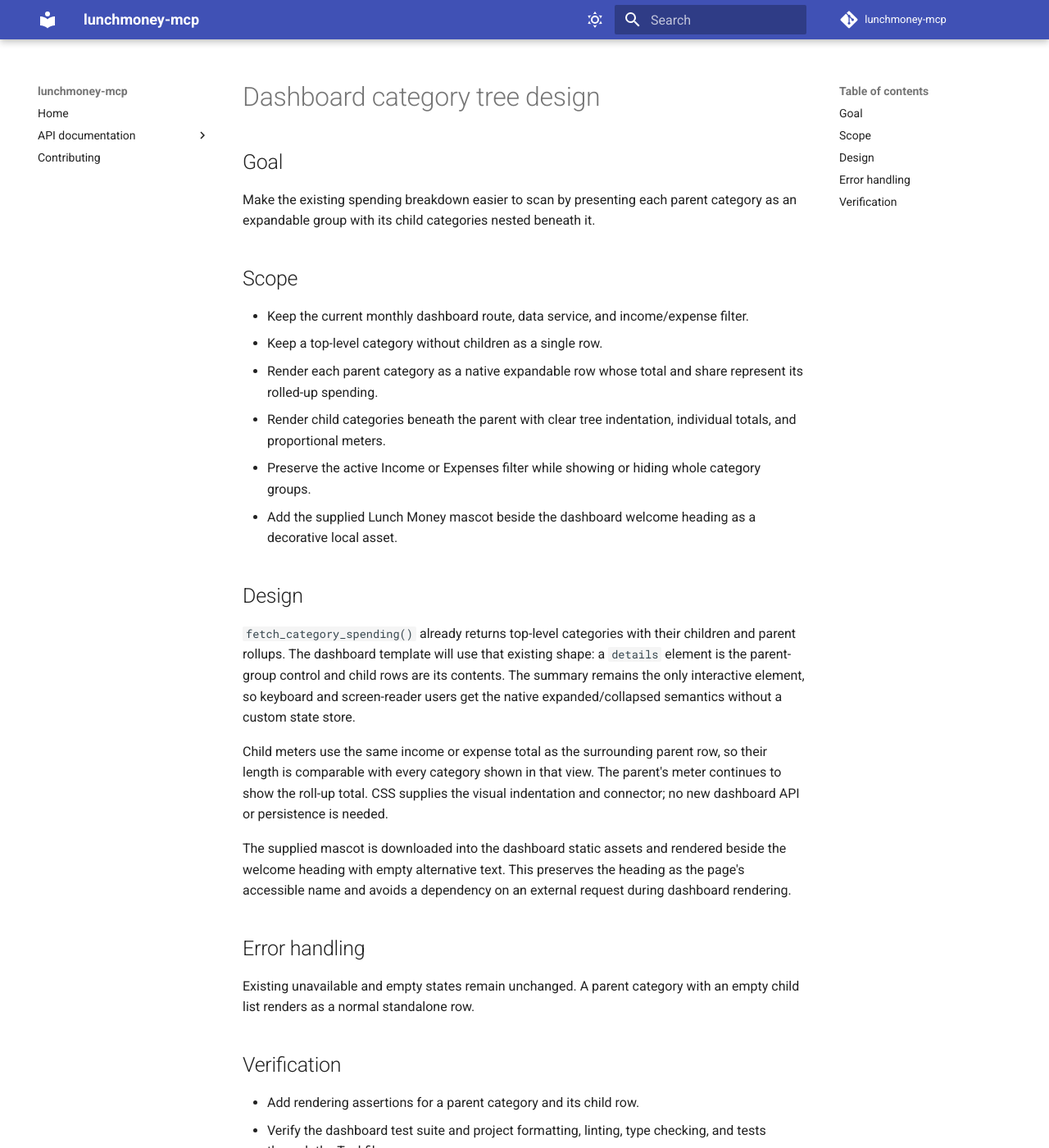
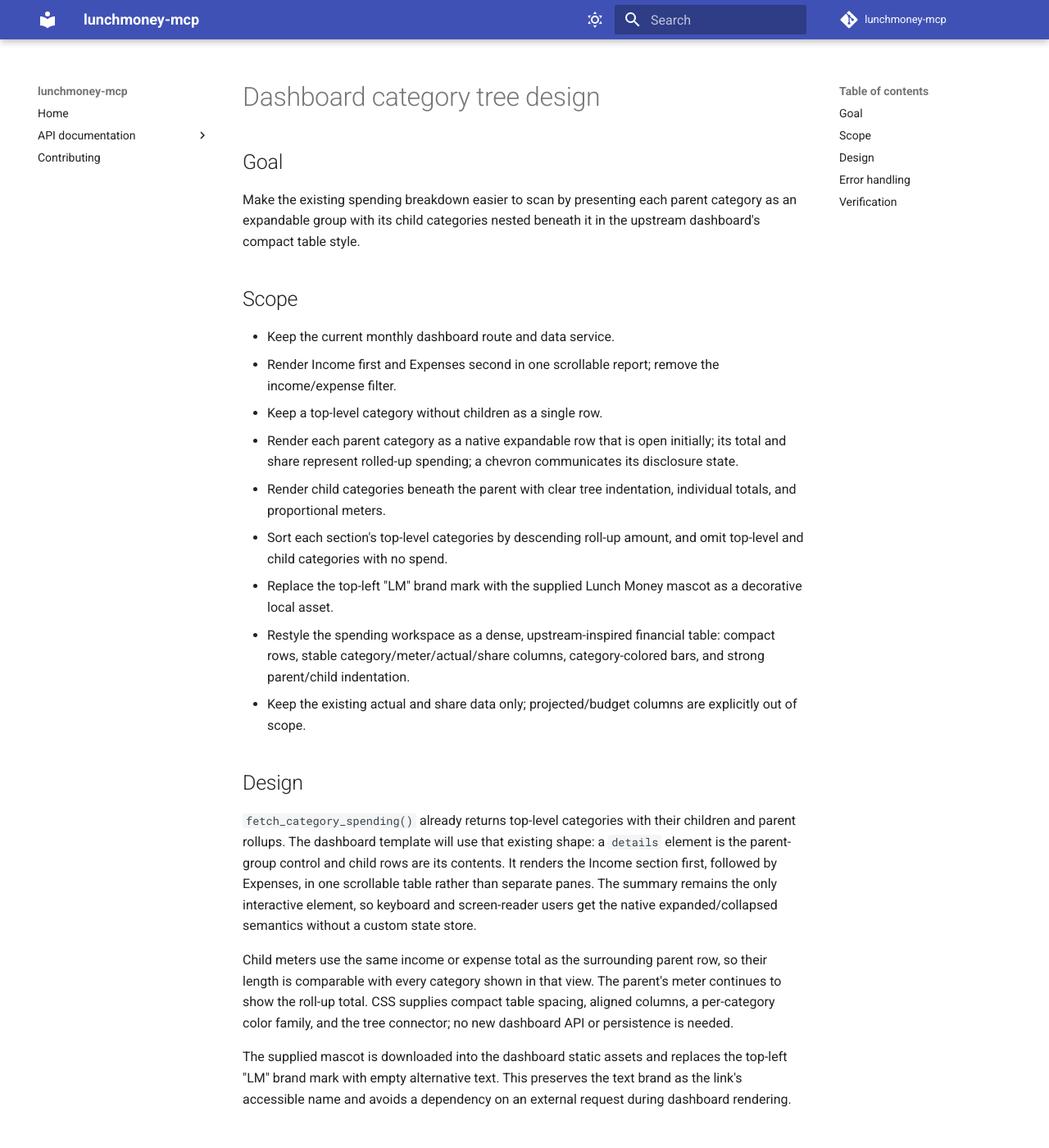
Before and after one commit to juftin/lunchmoney-app, an MkDocs documentation site: the page built from docs/superpowers/specs/2026-08-02-dashboard-category-tree-design.md, in a window 1280 px wide and 1400 px high. Shown: the whole window at 82% size. Built offline with MkDocs 1.6.1 and Material for MkDocs 9.7.7, drawn with Linux system fonts in a browser that asks for light colours; comment, search, counter and statistics services are not loaded; some of the changed text lies outside the part shown.

Commit message:
📝 (dashboard): refine category table design

```diff
--- a/docs/superpowers/specs/2026-08-02-dashboard-category-tree-design.md
+++ b/docs/superpowers/specs/2026-08-02-dashboard-category-tree-design.md
@@ -3,39 +3,49 @@
 ## Goal
 
 Make the existing spending breakdown easier to scan by presenting each parent
-category as an expandable group with its child categories nested beneath it.
+category as an expandable group with its child categories nested beneath it in
+the upstream dashboard's compact table style.
 
 ## Scope
 
-- Keep the current monthly dashboard route, data service, and income/expense
-  filter.
+- Keep the current monthly dashboard route and data service.
+- Render Income first and Expenses second in one scrollable report; remove the
+  income/expense filter.
 - Keep a top-level category without children as a single row.
-- Render each parent category as a native expandable row whose total and share
-  represent its rolled-up spending.
+- Render each parent category as a native expandable row that is open initially;
+  its total and share represent rolled-up spending; a chevron communicates its
+  disclosure state.
 - Render child categories beneath the parent with clear tree indentation,
   individual totals, and proportional meters.
-- Preserve the active Income or Expenses filter while showing or hiding whole
-  category groups.
-- Add the supplied Lunch Money mascot beside the dashboard welcome heading as a
-  decorative local asset.
+- Sort each section's top-level categories by descending roll-up amount, and
+  omit top-level and child categories with no spend.
+- Replace the top-left "LM" brand mark with the supplied Lunch Money mascot as
+  a decorative local asset.
+- Restyle the spending workspace as a dense, upstream-inspired financial table:
+  compact rows, stable category/meter/actual/share columns, category-colored
+  bars, and strong parent/child indentation.
+- Keep the existing actual and share data only; projected/budget columns are
+  explicitly out of scope.
 
 ## Design
 
 `fetch_category_spending()` already returns top-level categories with their
 children and parent rollups. The dashboard template will use that existing
 shape: a `details` element is the parent-group control and child rows are its
-contents. The summary remains the only interactive element, so keyboard and
-screen-reader users get the native expanded/collapsed semantics without a
-custom state store.
+contents. It renders the Income section first, followed by Expenses, in one
+scrollable table rather than separate panes. The summary remains the only
+interactive element, so keyboard and screen-reader users get the native
+expanded/collapsed semantics without a custom state store.
 
 Child meters use the same income or expense total as the surrounding parent
 row, so their length is comparable with every category shown in that view. The
-parent's meter continues to show the roll-up total. CSS supplies the visual
-indentation and connector; no new dashboard API or persistence is needed.
+parent's meter continues to show the roll-up total. CSS supplies compact table
+spacing, aligned columns, a per-category color family, and the tree connector;
+no new dashboard API or persistence is needed.
 
-The supplied mascot is downloaded into the dashboard static assets and rendered
-beside the welcome heading with empty alternative text. This preserves the
-heading as the page's accessible name and avoids a dependency on an external
+The supplied mascot is downloaded into the dashboard static assets and replaces
+the top-left "LM" brand mark with empty alternative text. This preserves the
+text brand as the link's accessible name and avoids a dependency on an external
 request during dashboard rendering.
 
 ## Error handling
@@ -45,6 +55,7 @@
 
 ## Verification
 
-- Add rendering assertions for a parent category and its child row.
+- Add rendering assertions for section order, roll-up sorting, zero-spend
+  omission, a parent category, and its child row.
 - Verify the dashboard test suite and project formatting, linting, type
   checking, and tests through the Taskfile.
```
